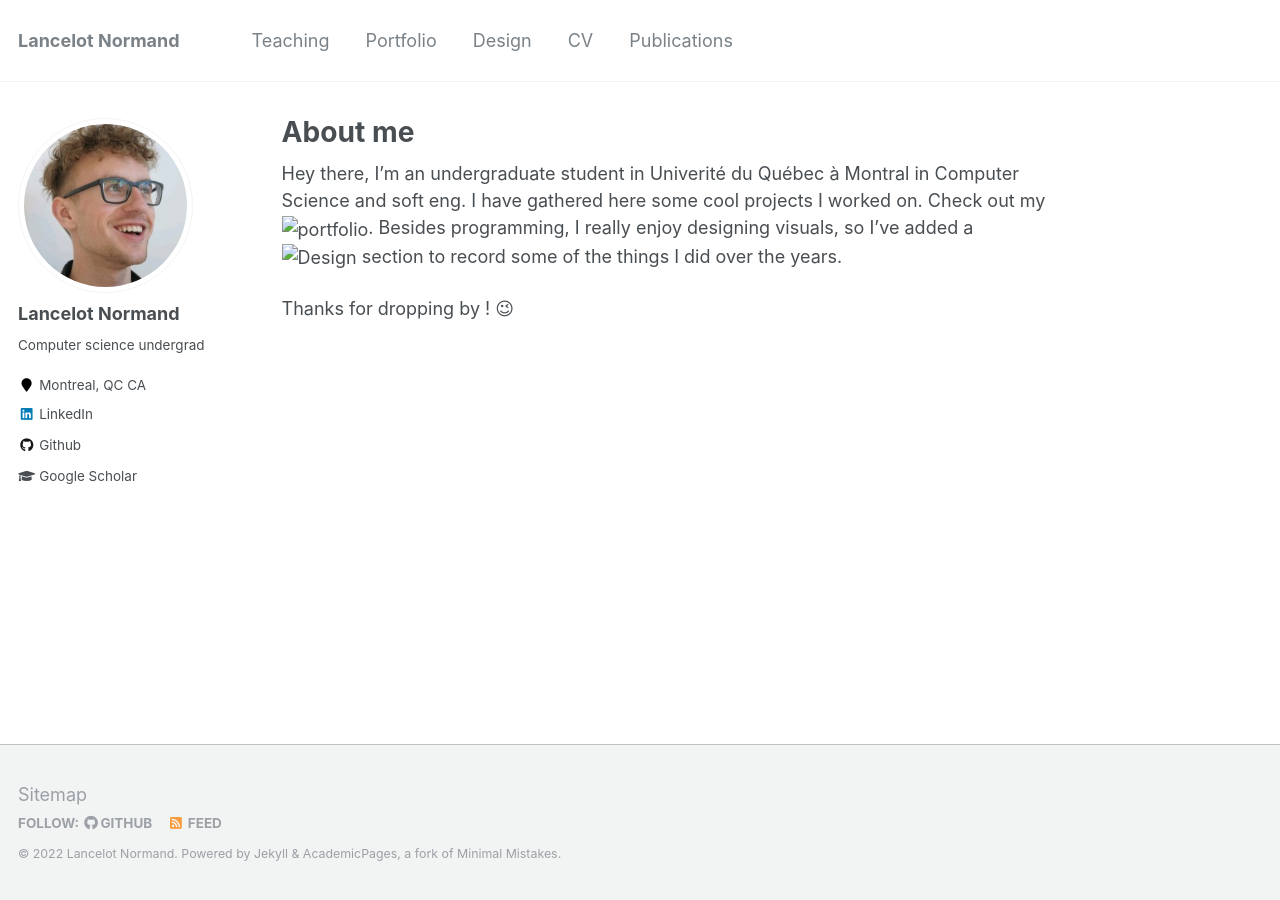
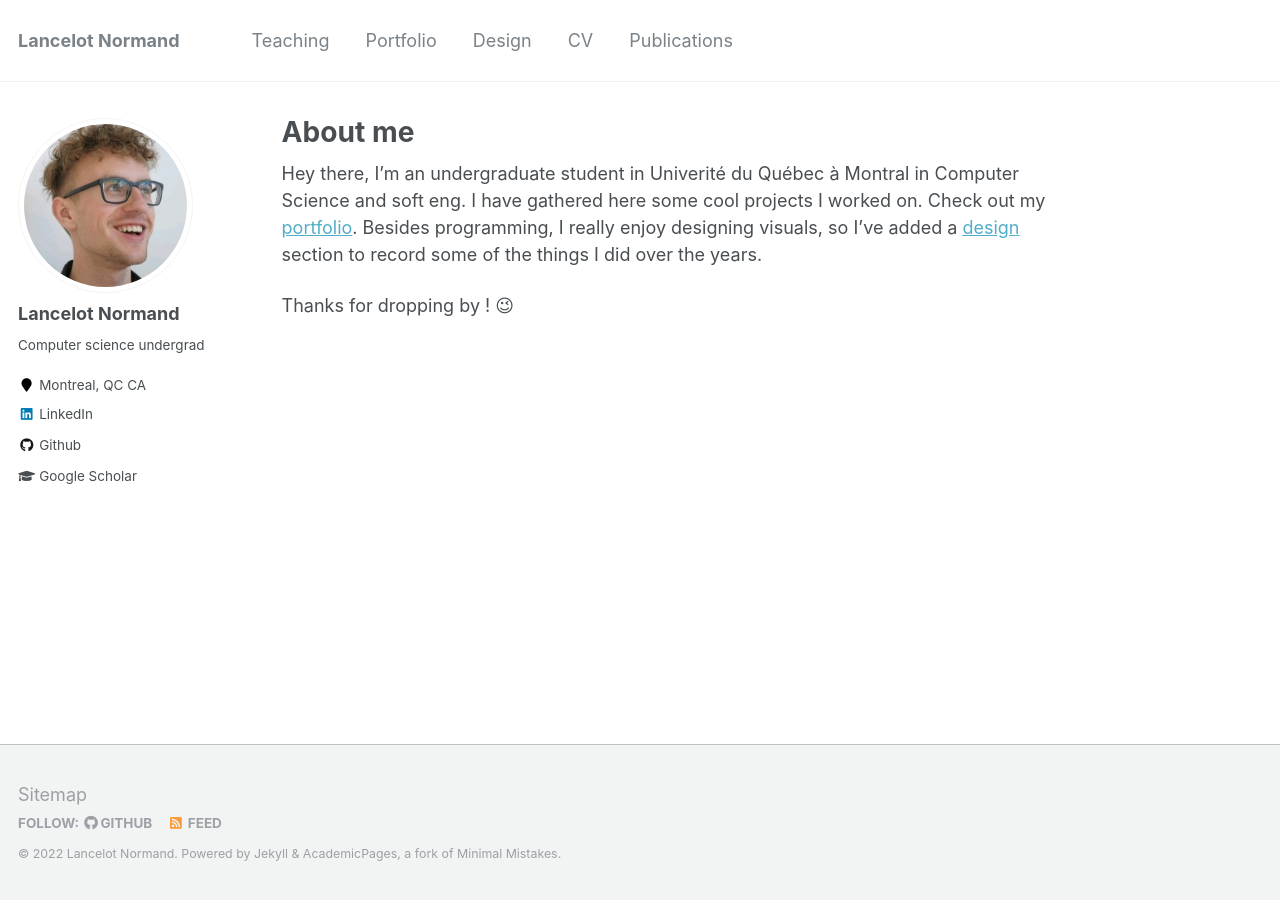
Before and after one commit to lancelotnd/lancelotnd.github.io, a Jekyll site: the page built from _pages/about.md, in a window 1280 px wide. Built offline with Jekyll 4.4.1, drawn with Linux system fonts in a browser that asks for light colours.

Commit message:
fixed md typo in about me page

```diff
--- a/_pages/about.md
+++ b/_pages/about.md
@@ -8,7 +8,7 @@ redirect_from:
   - /about.html
 ---
 
-Hey there, I'm an undergraduate student in Univerité du Québec à Montral in Computer Science and soft eng. I have gathered here some cool projects I worked on. Check out my ![portfolio](https://lancelotnd.github.io/portfolio).
-Besides programming, I really enjoy designing visuals, so I've added a ![Design](https://lancelotnd.github.io/design) section to record some of the things I did over the years.
+Hey there, I'm an undergraduate student in Univerité du Québec à Montral in Computer Science and soft eng. I have gathered here some cool projects I worked on. Check out my [portfolio](https://lancelotnd.github.io/portfolio).
+Besides programming, I really enjoy designing visuals, so I've added a [design](https://lancelotnd.github.io/design) section to record some of the things I did over the years.
 
 Thanks for dropping by ! 😉
```
